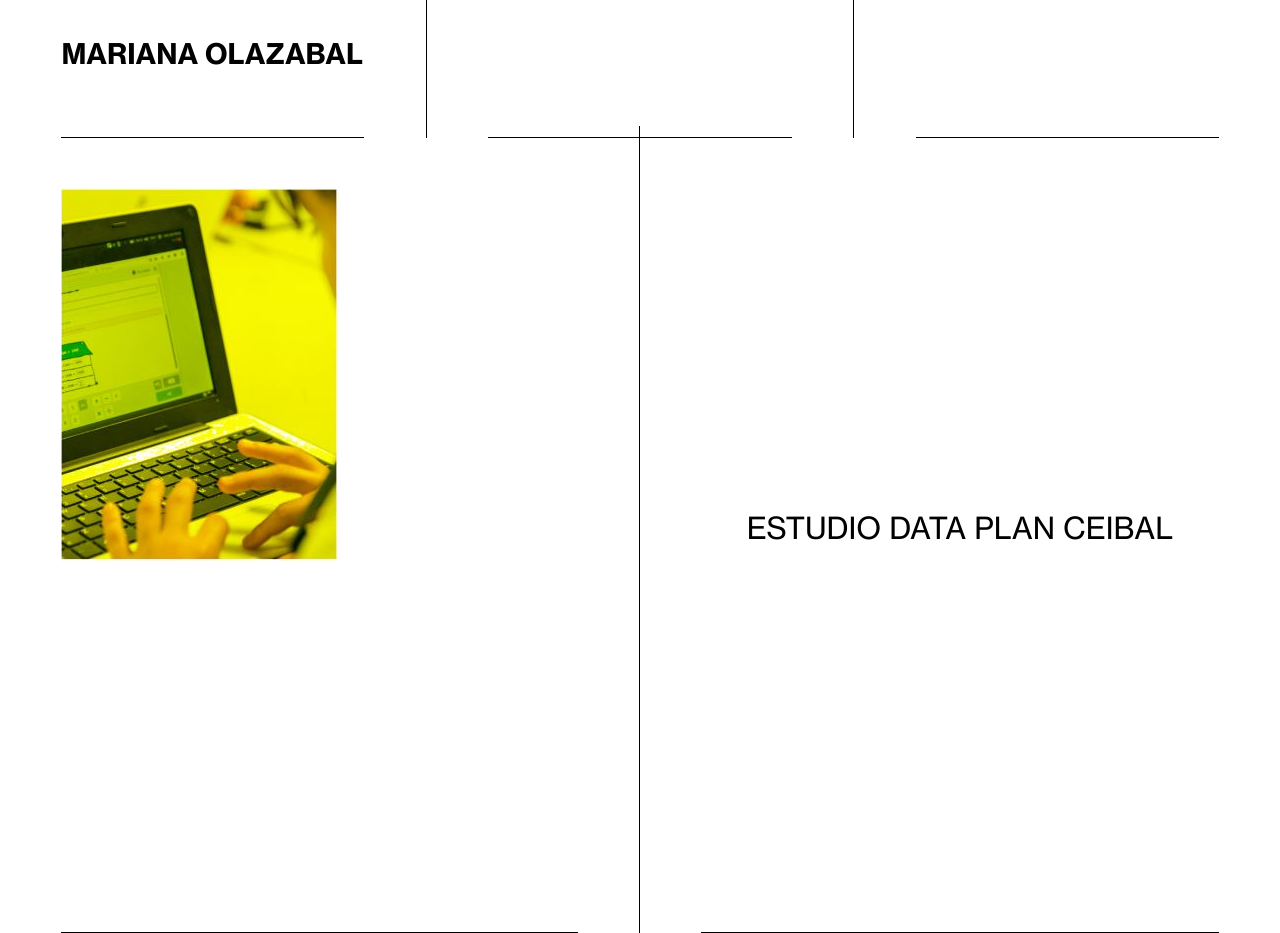
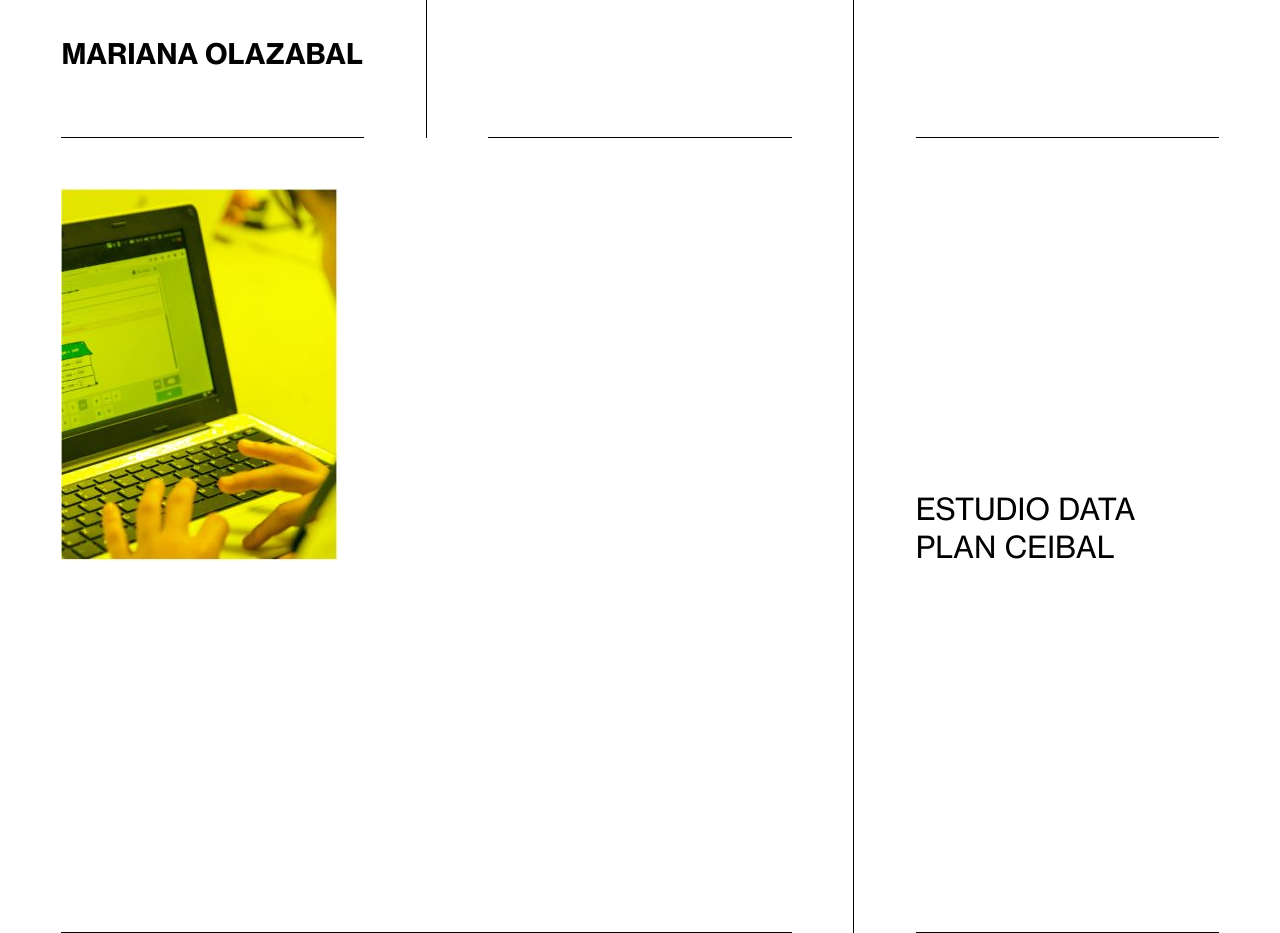
Before and after one commit to marianaolazabal/datainsights, a website built with Vite: page index.html in a window 1280 px wide. Shown: the part 680-1613 px from the top of the page. Built offline with nearby package versions, Linux system fonts and the light colour scheme.

Commit message:
Fix border right box >=sm

```diff
--- a/index.html
+++ b/index.html
@@ -83,13 +83,15 @@
       </div>
     </div>
     <!-- div que encierra 2 grid-->
-    <div class="grid h-[63vw] grid-cols-2">
-      <div class="border-r-[1px] border-black px-[4.8vw] pt-[4.8vw]">
+    <div class="grid h-[63vw] grid-cols-2 sm:grid-cols-3">
+      <div
+        class="border-r-[1px] border-black px-[4.8vw] pt-[4.8vw] sm:col-span-2 sm:border-r-0"
+      >
         <article class="h-full border-b-[1px] border-black pb-[4.8vw]">
           <img src="/images/ceibal2.JPG" alt="pc plan ceibal" />
         </article>
       </div>
-      <div class="px-[4.8vw]">
+      <div class="border-black px-[4.8vw] sm:border-l-[1px]">
         <!-- link and border bottom -->
         <a
           href="/pages/ceibal.html"
```
